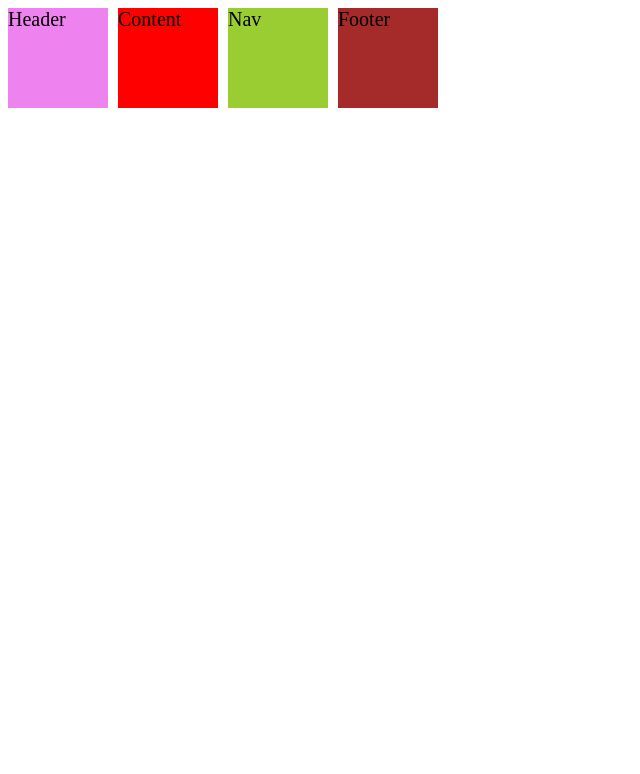
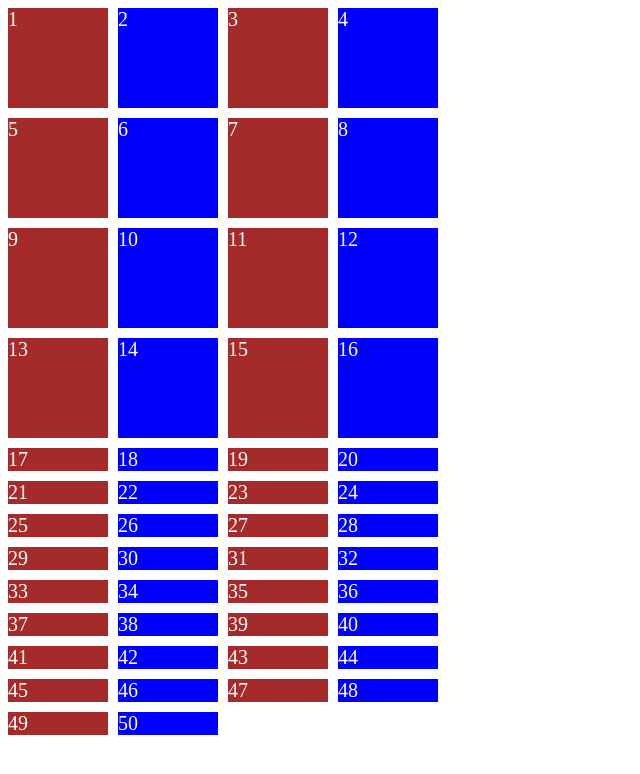
Before and after one commit to apeachicetea/scss-masterclass, a plain HTML site: page index.html in a window 1280 px wide. Shown: the whole page, without its empty margins (0-640 px from the left). Drawn offline with Linux system fonts and the light colour scheme.

Commit message:
Grid auto flow

```diff
--- a/grid.css
+++ b/grid.css
@@ -1,24 +1,20 @@
 .grid {
   display: grid;
   gap: 10px;
-  height: 50vh;
   font-size: 20px;
+  color: white;
   grid-template-columns: repeat(4, 100px);
   grid-template-rows: repeat(4, 100px);
+  /* 처음 설정했던 row보다 더 많은 row가 필요하다면 100px크키로 자동으로 생성될 것이다 */
+  /* grid-auto-rows: 150px; */
+  /* 처음 설정했던 것보다 더 많은 element가 필요하다면 row / column으로 자동으로 생성될 것이다 */
+  /* grid-auto-flow: row / column; */
 }
 
-.header {
-  background-color: violet;
+.item:nth-child(odd) {
+  background-color: brown;
 }
 
-.content {
-  background-color: red;
+.item:nth-child(even) {
+  background-color: blue;
 }
-
-.nav {
-  background-color: yellowgreen;
-}
-
-.footer {
-  background-color: brown;
-}
--- a/index.html
+++ b/index.html
@@ -9,10 +9,56 @@
   </head>
   <body>
     <div class="grid">
-      <div class="header">Header</div>
-      <div class="content">Content</div>
-      <div class="nav">Nav</div>
-      <div class="footer">Footer</div>
+      <div class="item">1</div>
+      <div class="item">2</div>
+      <div class="item">3</div>
+      <div class="item">4</div>
+      <div class="item">5</div>
+      <div class="item">6</div>
+      <div class="item">7</div>
+      <div class="item">8</div>
+      <div class="item">9</div>
+      <div class="item">10</div>
+      <div class="item">11</div>
+      <div class="item">12</div>
+      <div class="item">13</div>
+      <div class="item">14</div>
+      <div class="item">15</div>
+      <div class="item">16</div>
+      <div class="item">17</div>
+      <div class="item">18</div>
+      <div class="item">19</div>
+      <div class="item">20</div>
+      <div class="item">21</div>
+      <div class="item">22</div>
+      <div class="item">23</div>
+      <div class="item">24</div>
+      <div class="item">25</div>
+      <div class="item">26</div>
+      <div class="item">27</div>
+      <div class="item">28</div>
+      <div class="item">29</div>
+      <div class="item">30</div>
+      <div class="item">31</div>
+      <div class="item">32</div>
+      <div class="item">33</div>
+      <div class="item">34</div>
+      <div class="item">35</div>
+      <div class="item">36</div>
+      <div class="item">37</div>
+      <div class="item">38</div>
+      <div class="item">39</div>
+      <div class="item">40</div>
+      <div class="item">41</div>
+      <div class="item">42</div>
+      <div class="item">43</div>
+      <div class="item">44</div>
+      <div class="item">45</div>
+      <div class="item">46</div>
+      <div class="item">47</div>
+      <div class="item">48</div>
+      <div class="item">49</div>
+      <div class="item">50</div>
     </div>
   </body>
 </html>
```
